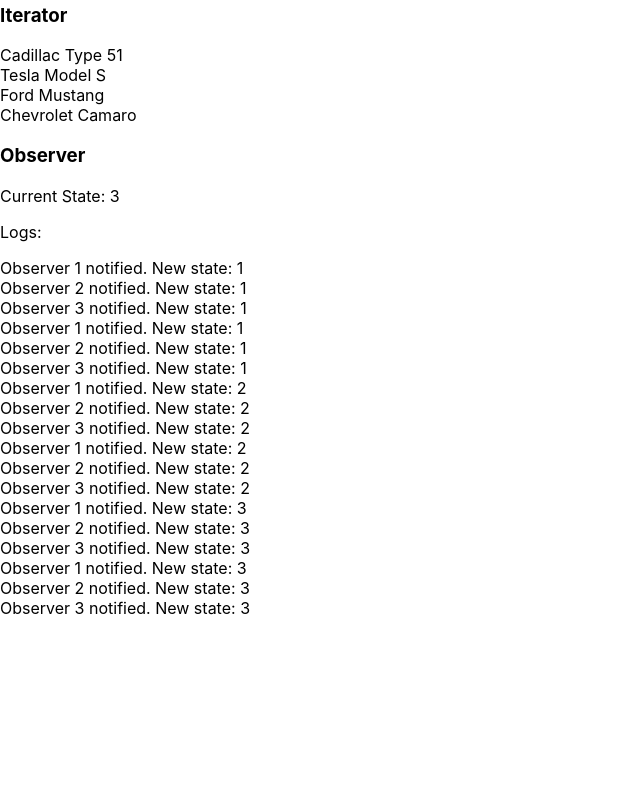
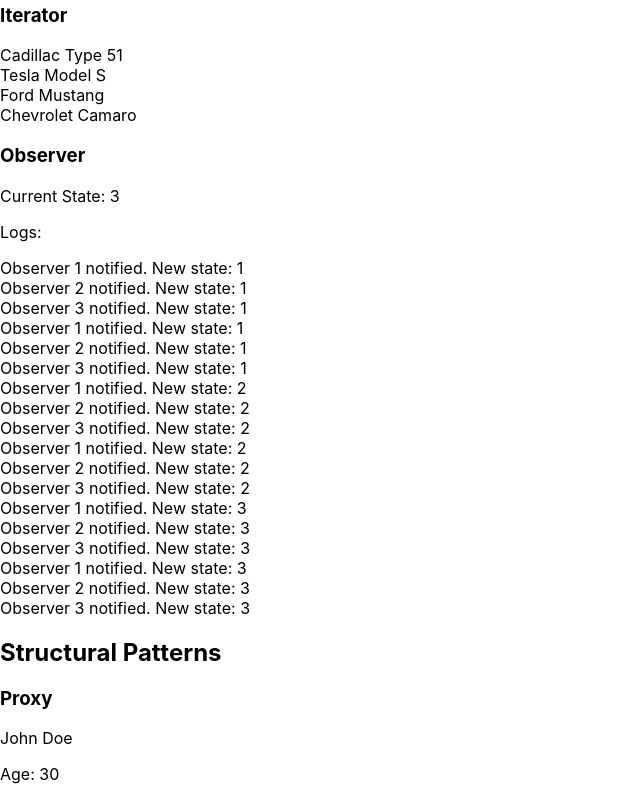
Before and after one commit to samuelgomeslima/design-patterns, a React (Create React App) app: page / in a window 1280 px wide. Shown: the part 917-1717 px from the top of the page, without its empty margins (0-640 px from the left). Before the commit the page ends 1535 px from the top, so only its background shows below. Built offline with nearby package versions, Linux system fonts and the light colour scheme.

Commit message:
Proxy example

```diff
--- a/src/App.js
+++ b/src/App.js
@@ -5,6 +5,7 @@
 import StrategyExample from './components/strategyExample/StrategyExample';
 import IteratorExample from './components/iteratorExample/IteratorExample';
 import ObserverExample from './components/observerExample/ObserverExample';
+import ProxyExample from './components/proxyExample/ProxyExample';
 import logo from './logo.svg';
 
 function App() {
@@ -49,6 +50,11 @@
 
       <h3>Observer</h3>
       <ObserverExample />
+
+      <h2>Structural Patterns</h2>
+
+      <h3>Proxy</h3>
+      <ProxyExample />
     </div>
   );
 }
--- /dev/null
+++ b/src/components/proxyExample/ProxyExample.js
@@ -0,0 +1,42 @@
+import React from 'react';
+
+// Original component
+const UserProfile = ({ name, age }) => {
+  return (
+    <div>
+      <p>{name}</p>
+      <p>Age: {age}</p>
+    </div>
+  );
+};
+
+// Proxy function to wrap the component
+const withRenderLogging = (Component) => {
+  return class extends React.Component {
+    componentDidMount() {
+      console.log(`Component ${Component.name} mounted with props:`, this.props);
+    }
+
+    componentDidUpdate(prevProps) {
+      console.log(`Component ${Component.name} updated from props:`, prevProps, 'to', this.props);
+    }
+
+    render() {
+      return <Component {...this.props} />;
+    }
+  };
+};
+
+// Wrapped component with proxy
+const UserProfileWithLogging = withRenderLogging(UserProfile);
+
+// Usage
+const App = () => {
+  return (
+    <div>
+      <UserProfileWithLogging name="John Doe" age={30} />
+    </div>
+  );
+};
+
+export default App;
```
